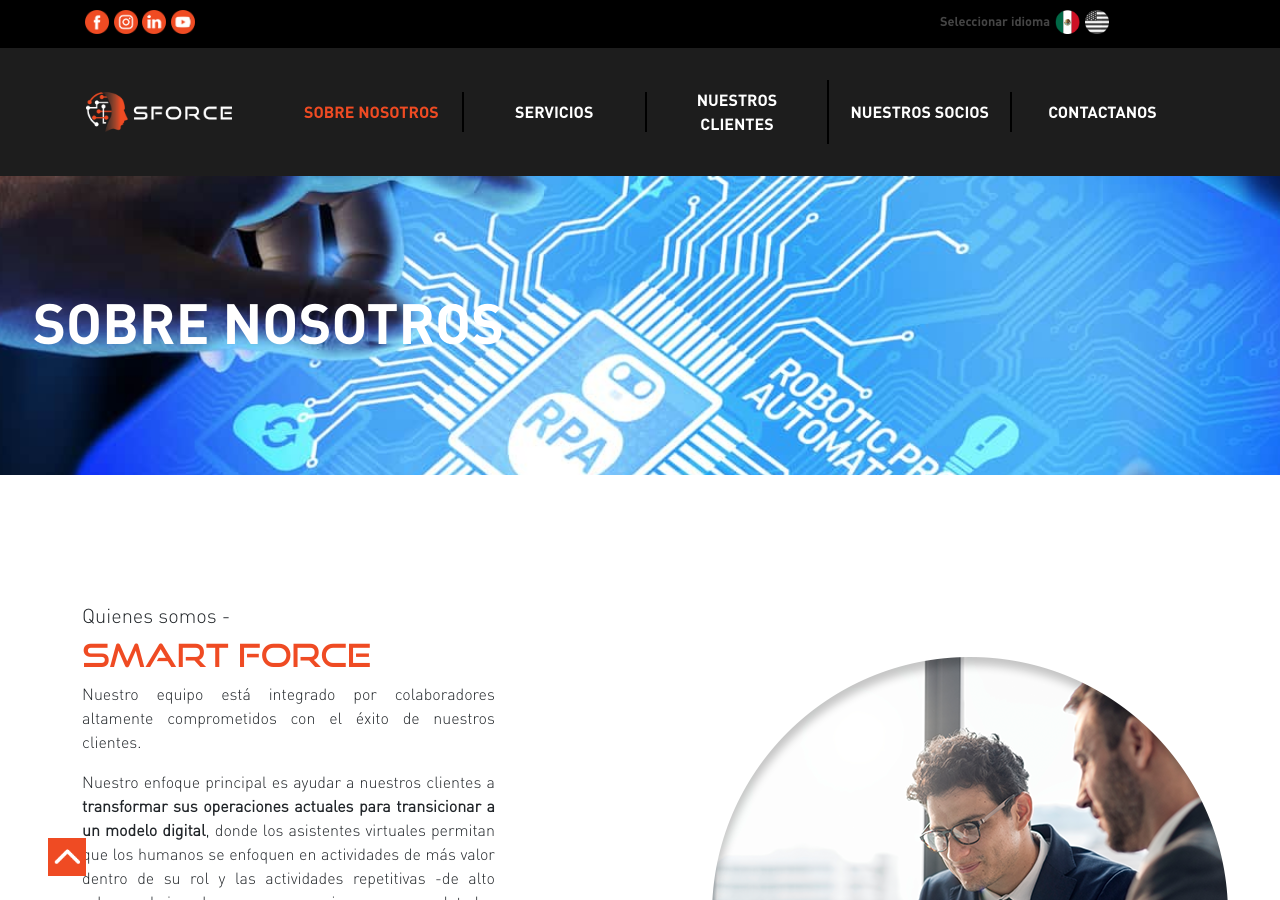
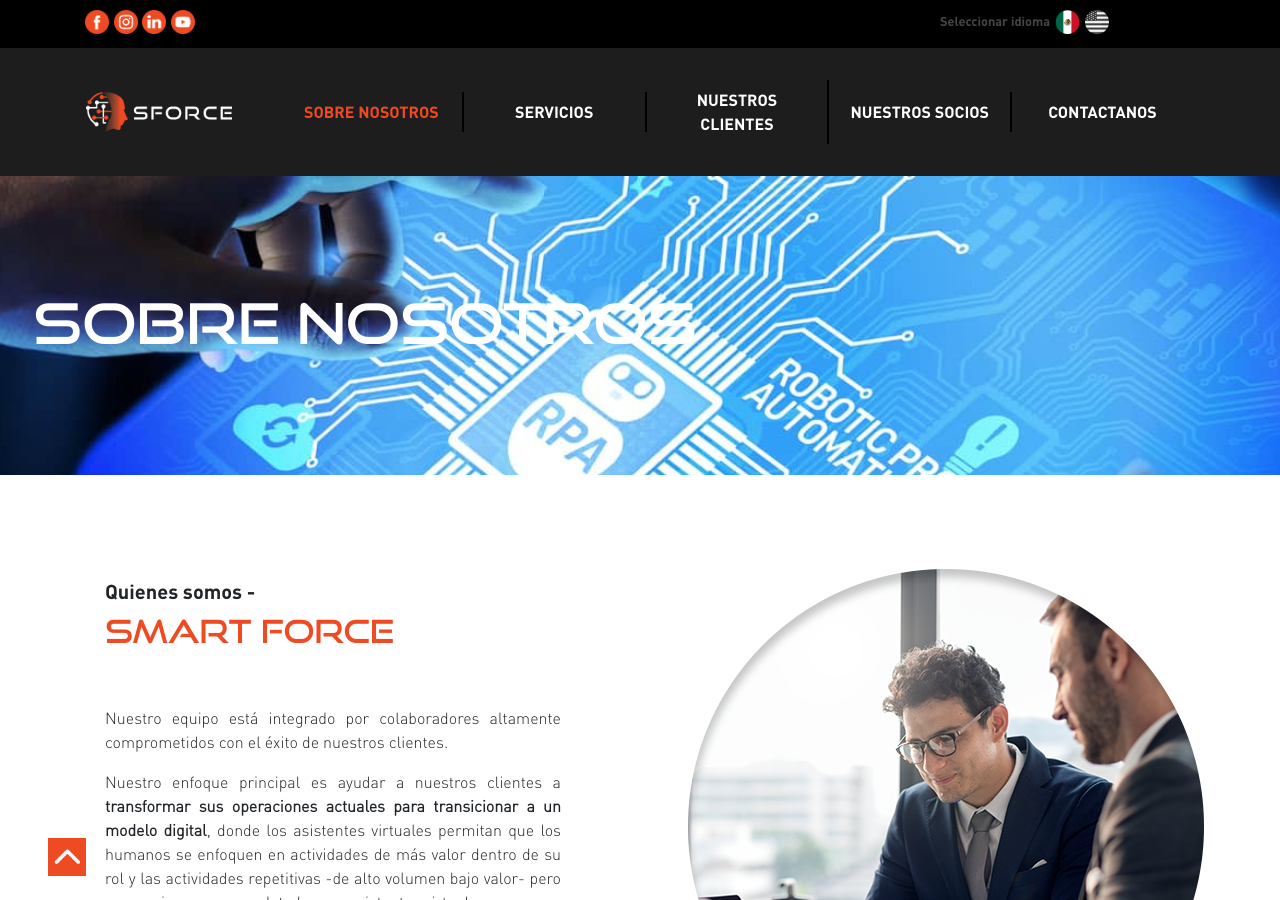
Before and after one commit to smartforcemx/sforce-jekyll, a Jekyll site: the page built from nosotros.html, in a window 1280 px wide and 900 px high. Built offline with Jekyll 4.4.1, drawn with Linux system fonts in a browser that asks for light colours; nearby versions of some CDN libraries.

Commit message:
fix the top of the web page

```diff
--- a/_includes/about-us-intern.html
+++ b/_includes/about-us-intern.html
@@ -1,16 +1,15 @@
 <div class="jumbotron jumbotron-fluid jumbotron-bg row dinpro-bold h-auto" style="background-image: url('{{ site.baseurl }}/assets/img/nosotros/RPA_Labs_1.jpg');">
     <div class=" text-white h-100 p-5">
-        <h3 class="display-4">SOBRE NOSOTROS</h3>
+        <h4 class="display-4 good-times-rg">SOBRE NOSOTROS</h4>
     </div>
 </div>
-<div class="py-5">
-    <div class="row py-5" id="sobre-nosotros">
-        <div class="col-md-6 col-sm-12 d-flex justify-content-center">
-            <div class="row col-10 dinpro-light">
-                <div class="col-12">
-                    <h5>Quienes somos -</h5>
+<div class="py-2">
+    <div class="row p-5 dinpro-light" id="sobre-nosotros">
+        <div class="col-md-6 col-sm-12 d-flex justify-content-center px-5">
+                <div class="col-12 pt-3 pl-4">
+                    <h5 class="dinpro-bold">Quienes somos -</h5>
                     <h2 class="txt-color-primary good-times-rg">SMART FORCE</h2>
-                    <div class="pr-md-5 pr-sm-0">
+                    <div class="pr-md-3 pr-sm-0 pt-5">
                         <p class="text-justify">
                             Nuestro equipo está integrado por colaboradores altamente comprometidos con el éxito de
                             nuestros clientes.
@@ -24,18 +23,17 @@
                         </p>
                     </div>
                 </div>
-            </div>
         </div>
         <div class="col-md-6 col-sm-12">
-            <img src="{{ site.baseurl }}/assets/img/nosotros/1.png" class="mx-auto d-block img-fluid p-5" alt="imagen">
+            <img src="{{ site.baseurl }}/assets/img/nosotros/1.png" class="mx-auto d-block img-fluid" alt="imagen">
         </div>
     </div>
 </div>
-<div class="p-5 mx-5">
+<div class="p-5 mx-4">
 
-    <div class="row mx-3 dinpro-light">
-        <h3 class="txt-color-primary good-times-rg">ROBOTIC PROCESS AUTOMATION</h3>
-        <p>Mas allá del Robotic Process Automation (RPA), combinamos tecnologías de Inteligencia artificial (IA), visión de computadora (CV) y aprendizaje de maquina (ML) para lograr una automatización de Procesos Inteligente (IPA).</p>
+    <div class="row mx-3">
+        <h3 class="txt-color-primary good-times-rg pb-3">ROBOTIC PROCESS AUTOMATION</h3>
+        <p class="dinpro-bold">Mas allá del Robotic Process Automation (RPA), combinamos tecnologías de Inteligencia artificial (IA), visión de computadora (CV) y aprendizaje de maquina (ML) para lograr una automatización de Procesos Inteligente (IPA).</p>
         <div class="col-12 mx-auto">
             <img src="{{ site.baseurl }}/assets/img/nosotros/2.png" class="mx-auto d-block img-fluid p-5" alt="robotic process automation imagen">
         </div>
```
